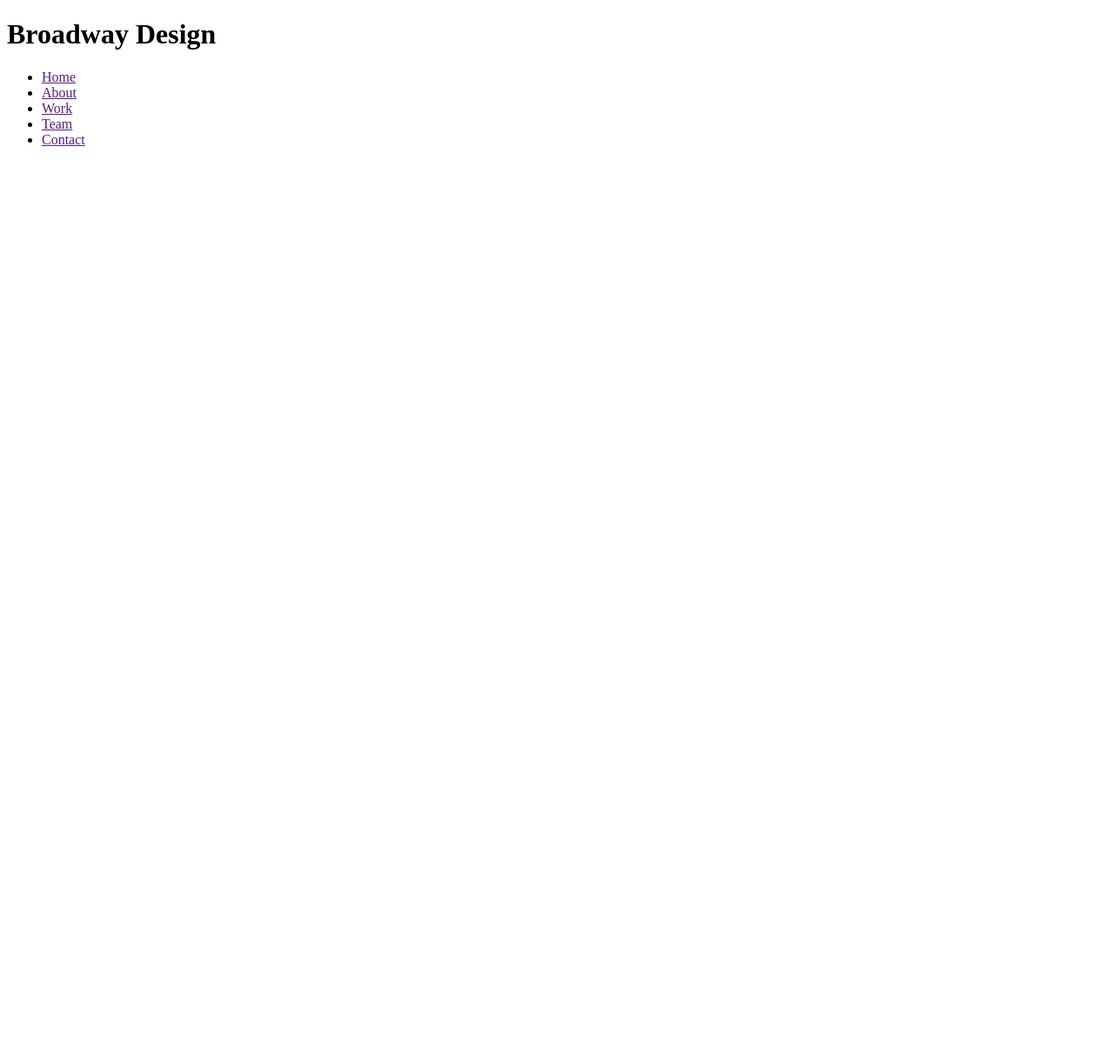
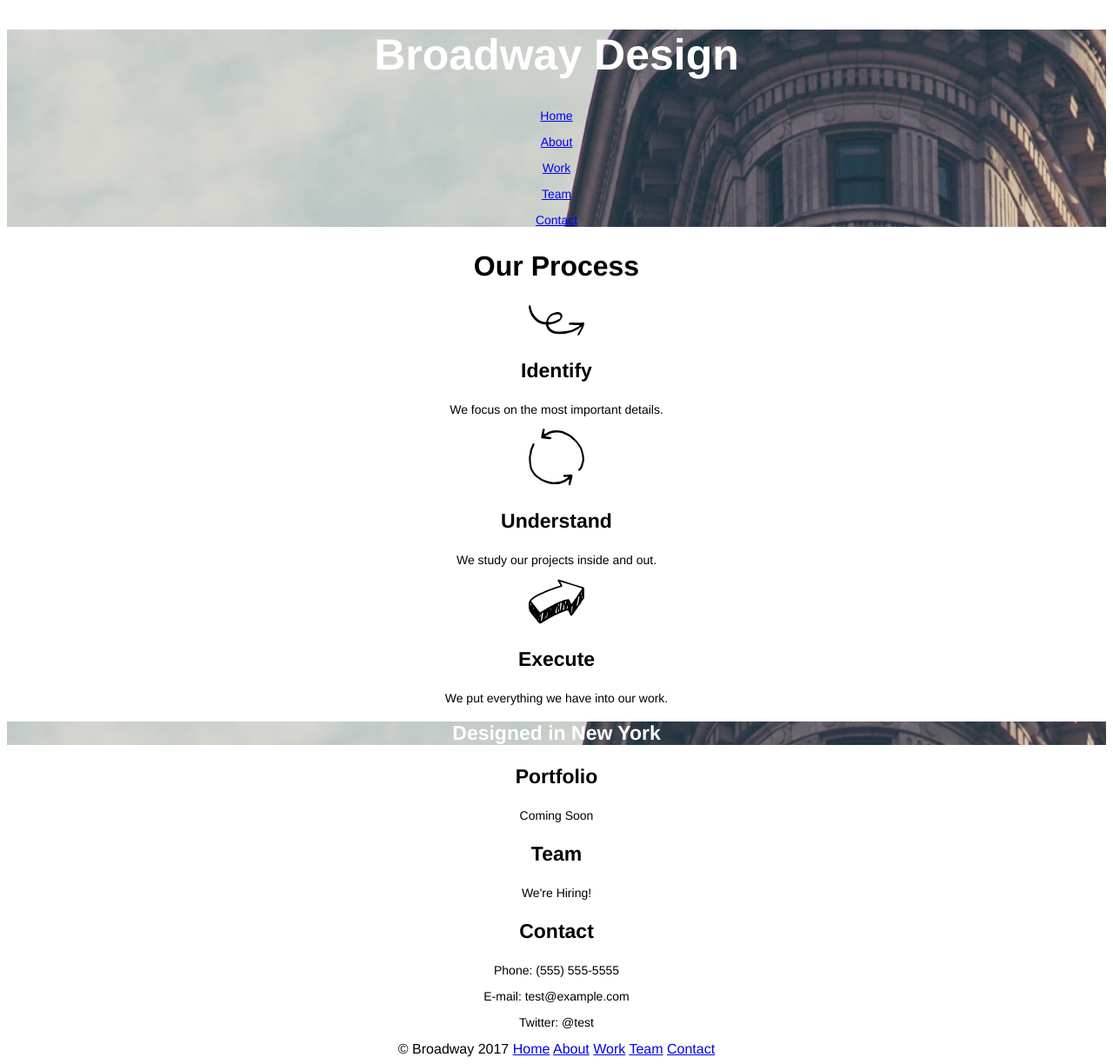
Before and after one commit to jhornyak/broadway, a plain HTML site: page index.html in a window 1280 px wide. Shown: the whole page at 87% size. Before the commit the page ends 800 px from the top, so only its background shows below. Drawn offline with Linux system fonts and the light colour scheme.

Commit message:
Adding main style Wednesday

```diff
--- a/index.html
+++ b/index.html
@@ -2,15 +2,54 @@
 <html>
   <head>
     <title>Broadway</title>
+  <link href="resources/css/style.css" type="text/css" rel="stylesheet">
   </head>
-  <body>
-    <h1>Broadway Design</h1>
-    <div class="links">
-      <ul>
-        <li><a href="">Home</a>
-        <li><a href="">About</a>
-        <li><a href="">Work</a>
-        <li><a href="">Team</a>
-        <li><a href="">Contact</a>
+
+
+<body>
+  <div class="main">
+      <h1>Broadway Design</h1>
+      <p><a class"btn" href="#">Home</a></p>
+      <p><a class"btn" href="#">About</a></p>
+      <p><a class"btn" href="#">Work</a></p>
+      <p><a class"btn" href="#">Team</a></p>
+      <p><a class"btn" href="#">Contact</a></p>
+    </div>
+  <h2>Our Process</h2>
+  <image src="resources/images/identify.svg">
+  <h3>Identify</h4>
+  <p>We focus on the most important details.</p>
+  <image src="resources/images/understand.svg">
+    <h3>Understand</h4>
+    <p>We study our projects inside and out.</p>
+  <image src="resources/images/execute.svg">
+    <h3>Execute</h4>
+    <p>We put everything we have into our work.</p>
+
+<div class="main">
+  <h2>Designed in New York</h2>
+</div>
+
+  <h3>Portfolio</h3>
+  <p>Coming Soon</p>
+  <h3>Team</h3>
+  <p>We're Hiring!</p>
+  <h3>Contact</h3>
+  <p>Phone: (555) 555-5555</p>
+  <p>E-mail: test@example.com</p>
+  <p>Twitter: @test</p>
+
+<div class"footer">
+  <span>© Broadway 2017<span>
+    <a class"btn" href="#">Home</a>
+    <a class"btn" href="#">About</a>
+    <a class"btn" href="#">Work</a>
+    <a class"btn" href="#">Team</a>
+    <a class"btn" href="#">Contact</a>
+</div>
+
+
+
+
   </body>
 </html>
--- a/resources/css/style.css
+++ b/resources/css/style.css
@@ -0,0 +1,41 @@
+body {
+  font-family: Helvetica, sans-serif;
+  text-align: center;
+}
+
+h1 {
+  color: white;
+  font-size: 50px;
+
+}
+
+.btn {
+  color: white;
+}
+
+
+.main {
+  background-image:url(https://raw.githubusercontent.com/jhornyak/broadway/master/resources/images/the-flatiron-building.png);
+  background-position: center;
+  background-repeat: no-repeat;
+}
+
+.main h2 {
+  font-size: 23px;
+  color: white;
+  font-weight: bold;
+}
+
+h3 {
+  font-size: 23px;
+  font-weight: bold;
+}
+
+p {
+  font-size: 14px;
+}
+
+h2 {
+  font-size: 32px;
+  font-weight: bold;
+}
```
